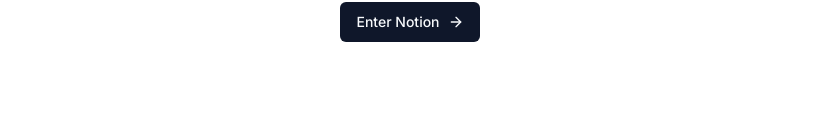
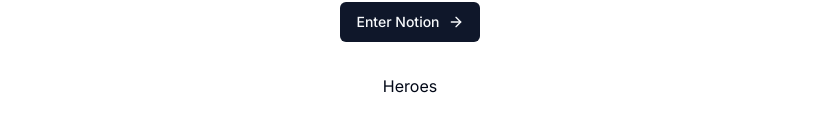
Before and after one commit to Jack11140/NOTION-CLONE, a Next.js app in the folder notion-clone-project/: page / in a window 1280 px wide. Shown: the part 274-406 px from the top of the page, without its empty margins (230-1048 px from the left). Built offline with nearby package versions, Linux system fonts and the light colour scheme.

Commit message:
04.01(checkpoint). heroes - [landing]

```diff
--- /dev/null
+++ b/notion-clone-project/app/(landing)/_components/Heroes.tsx
@@ -0,0 +1,5 @@
+const Heroes = () => {
+  return <div>Heroes</div>;
+};
+
+export default Heroes;
--- a/notion-clone-project/app/(landing)/page.tsx
+++ b/notion-clone-project/app/(landing)/page.tsx
@@ -1,11 +1,13 @@
 import React from 'react'
 import Heading from './_components/Heading'
+import Heroes from './_components/Heroes'
 
 const LandingPage = () => {
   return (
     <div className="flex flex-col min-h-full">
       <div className="flex flex-col items-center flex-1 px-6 pb-10 text-center justify-center md:justify-start gap-y-8">
         <Heading />
+        <Heroes />
       </div>
     </div>
   )
```
